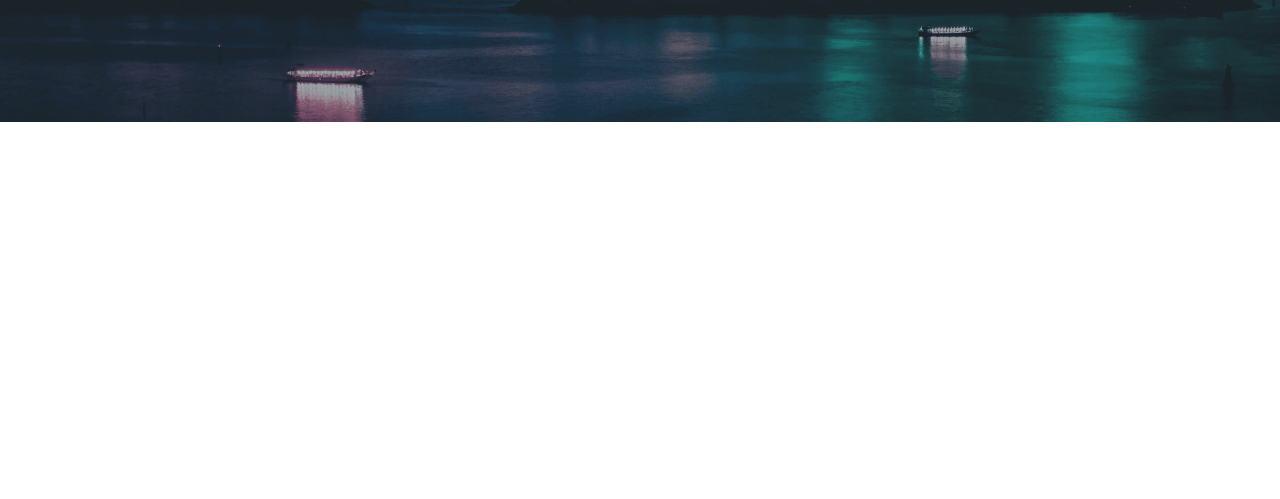
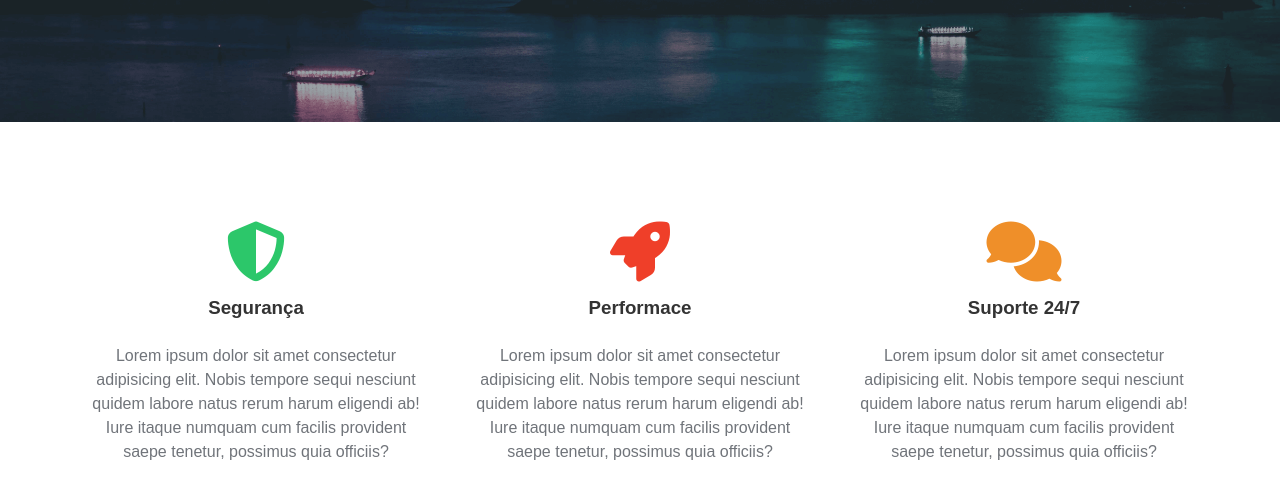
Before and after one commit to amanciio/hdc_host, a plain HTML site: page index.html in a window 1280 px wide. Shown: the part 377-876 px from the top of the page. Before the commit the page ends 800 px from the top, so only its background shows below. Drawn offline with Linux system fonts and the light colour scheme.

Commit message:
seção de planos html, css e font-awesome

```diff
--- a/css/styles.css
+++ b/css/styles.css
@@ -90,3 +90,45 @@ nav {
 .main-banner p {
     font-size: 32px;
 }
+
+.services-container {
+    padding: 5rem 0;
+}
+
+.services-container ul {
+    display: flex;
+    width: 90%;
+    margin: 0 auto;
+}
+
+.services-container li {
+    flex: 1 1 200px;
+    list-style: none;
+    text-align: center;
+    padding: 20px;
+}
+
+.fas {
+    font-size: 60px;
+    margin-bottom: 15px;
+}
+
+.fa-shield-alt {
+    color: #2CC76A;
+}
+
+.fa-rocket {
+    color: #ef3f29;
+}
+
+.fa-comments {
+    color: #ef8f29;
+}
+
+.services-container h3 {
+    margin-bottom: 25px;
+}
+
+.services-container p {
+    line-height: 24px;
+}
--- a/index.html
+++ b/index.html
@@ -36,6 +36,34 @@
                 <h1>hDC Host</h1>
                 <p>Os melhores serviços para projetos de todos os tamanhos!</p>
             </div>
+            <section class="services-container">
+                <ul>
+                    <li>
+                        <i class="fas fa-shield-alt"></i>
+                        <h3>Segurança</h3>
+                        <p>Lorem ipsum dolor sit amet consectetur adipisicing elit. Nobis tempore sequi nesciunt quidem
+                            labore natus rerum harum eligendi ab! Iure itaque numquam cum facilis provident saepe
+                            tenetur,
+                            possimus quia officiis?</p>
+                    </li>
+                    <li>
+                        <i class="fas fa-rocket"></i>
+                        <h3>Performace</h3>
+                        <p>Lorem ipsum dolor sit amet consectetur adipisicing elit. Nobis tempore sequi nesciunt quidem
+                            labore natus rerum harum eligendi ab! Iure itaque numquam cum facilis provident saepe
+                            tenetur,
+                            possimus quia officiis?</p>
+                    </li>
+                    <li>
+                        <i class="fas fa-comments"></i>
+                        <h3>Suporte 24/7</h3>
+                        <p>Lorem ipsum dolor sit amet consectetur adipisicing elit. Nobis tempore sequi nesciunt quidem
+                            labore natus rerum harum eligendi ab! Iure itaque numquam cum facilis provident saepe
+                            tenetur,
+                            possimus quia officiis?</p>
+                    </li>
+                </ul>
+            </section>
         </main>
     </div>
 
```
